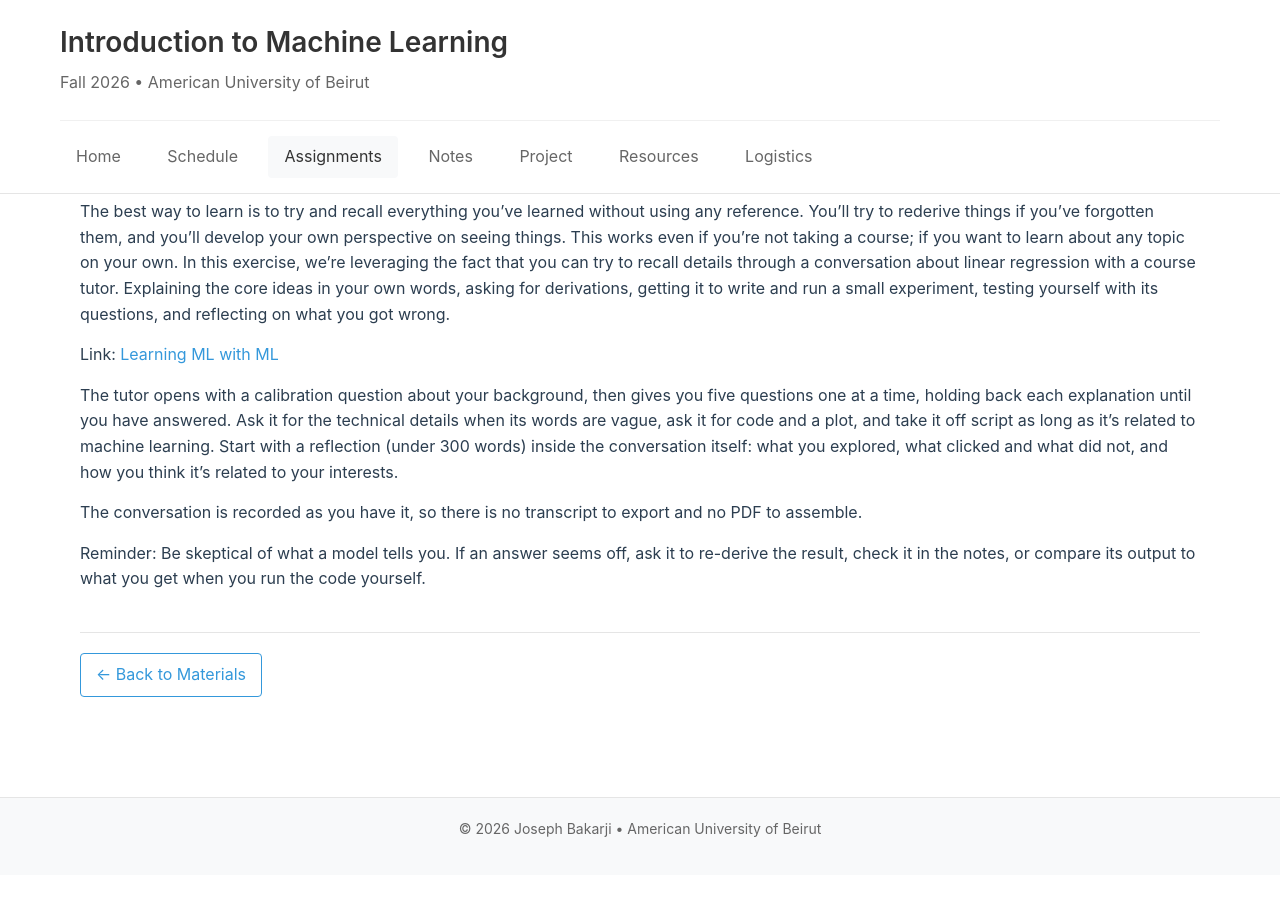
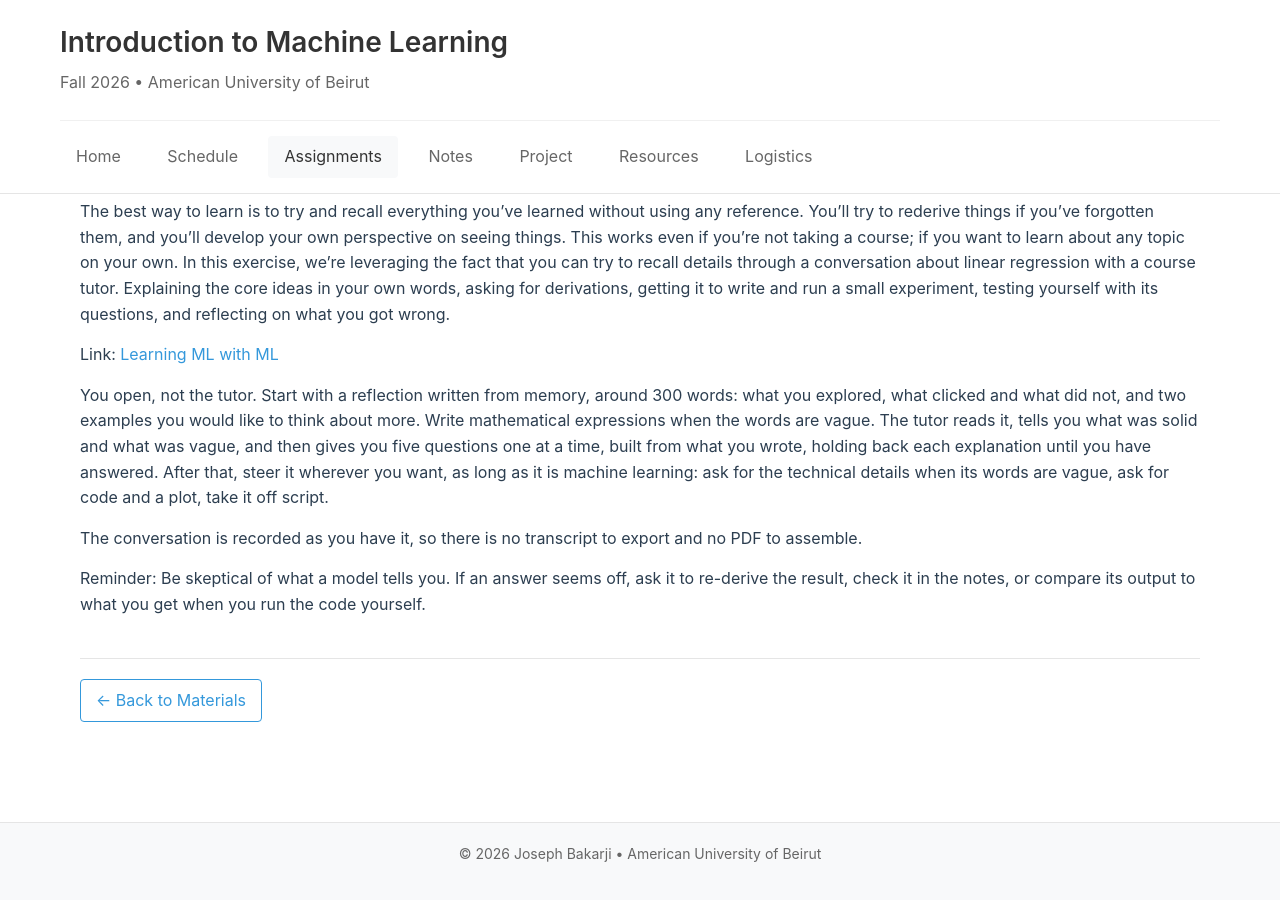
Before and after one commit to Data-Driven-Modeling-Lab/intro2ml, a Jekyll site: the page built from materials/assignments/hw1.md, in a window 1280 px wide and 900 px high, scrolled down 3528 px. Built offline with Jekyll 4.4.1, drawn with Linux system fonts in a browser that asks for light colours; formulas are drawn with MathJax 3; before the commit the page ends 4403 px from its top, so only the background shows below that.

Commit message:
PS1 Problem 5 opens with the reflection, matching the rebuilt tutor
Co-Authored-By: Claude Fable 5 <noreply@anthropic.com>
Claude-Session: https://claude.ai/code/session_01B48HUpGbuVd2yuia7VFM5Q

```diff
--- a/materials/assignments/hw1.md
+++ b/materials/assignments/hw1.md
@@ -146,11 +146,15 @@ testing yourself with its questions, and reflecting on what you got wrong.
 
 Link: [Learning ML with ML](https://learn.sematlas.com/slides/ps1#/chat-lmlml)
 
-The tutor opens with a calibration question about your background, then gives
-you five questions one at a time, holding back each explanation until you have
-answered. Ask it for the technical details when its words are vague, ask it for code and a
-plot, and take it off script as long as it's related to machine learning. Start with a reflection (under 300 words) inside the conversation
-itself: what you explored, what clicked and what did not, and how you think it's related to your interests.
+You open, not the tutor. Start with a reflection written from memory, around
+300 words: what you explored, what clicked and what did not, and two examples
+you would like to think about more. Write mathematical expressions when the
+words are vague. The tutor reads it, tells you what was solid and what was
+vague, and then gives you five questions one at a time, built from what you
+wrote, holding back each explanation until you have answered. After that,
+steer it wherever you want, as long as it is machine learning: ask for the
+technical details when its words are vague, ask for code and a plot, take it
+off script.
 
 The conversation is recorded as you have it, so there is no transcript to
 export and no PDF to assemble.
```
